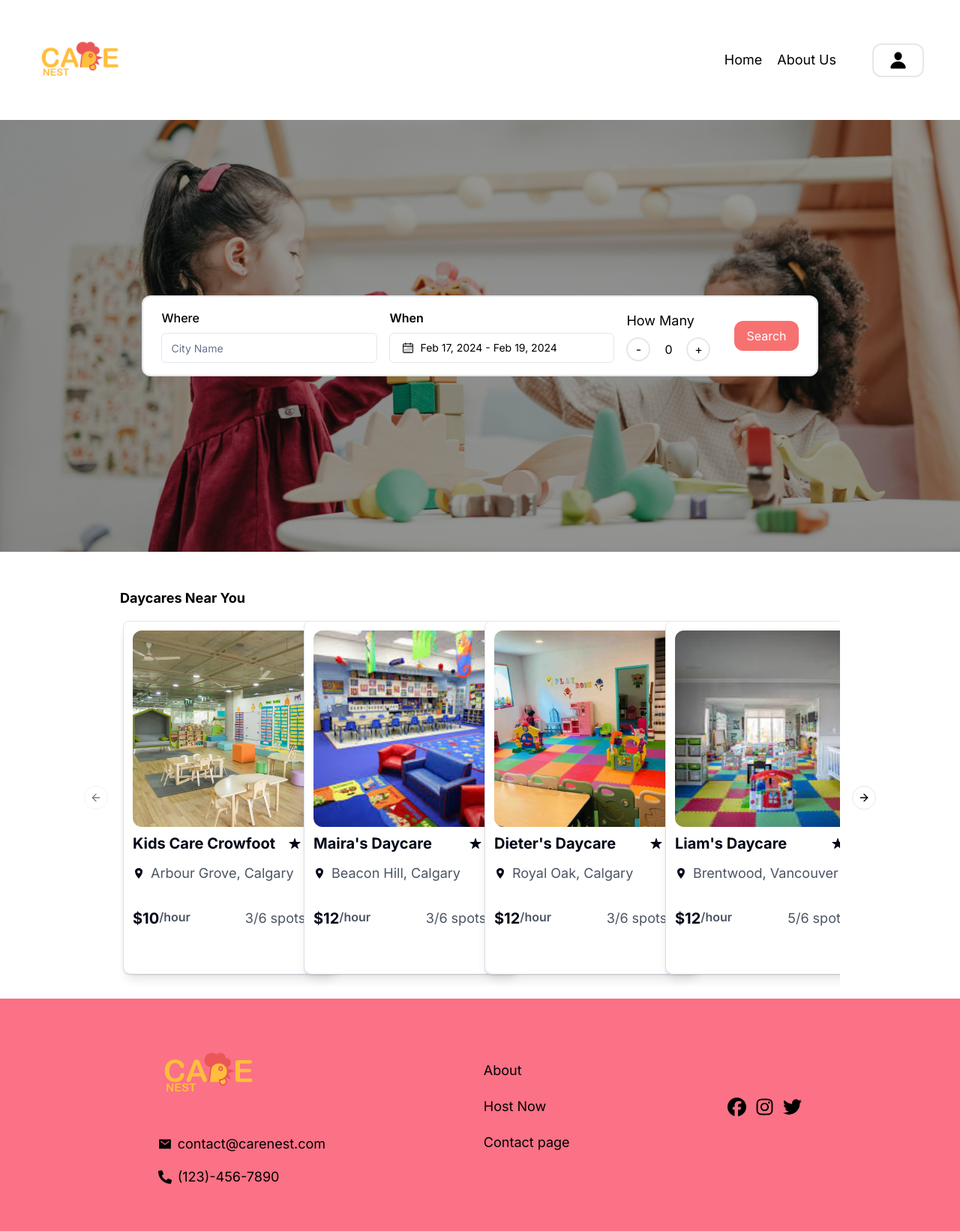
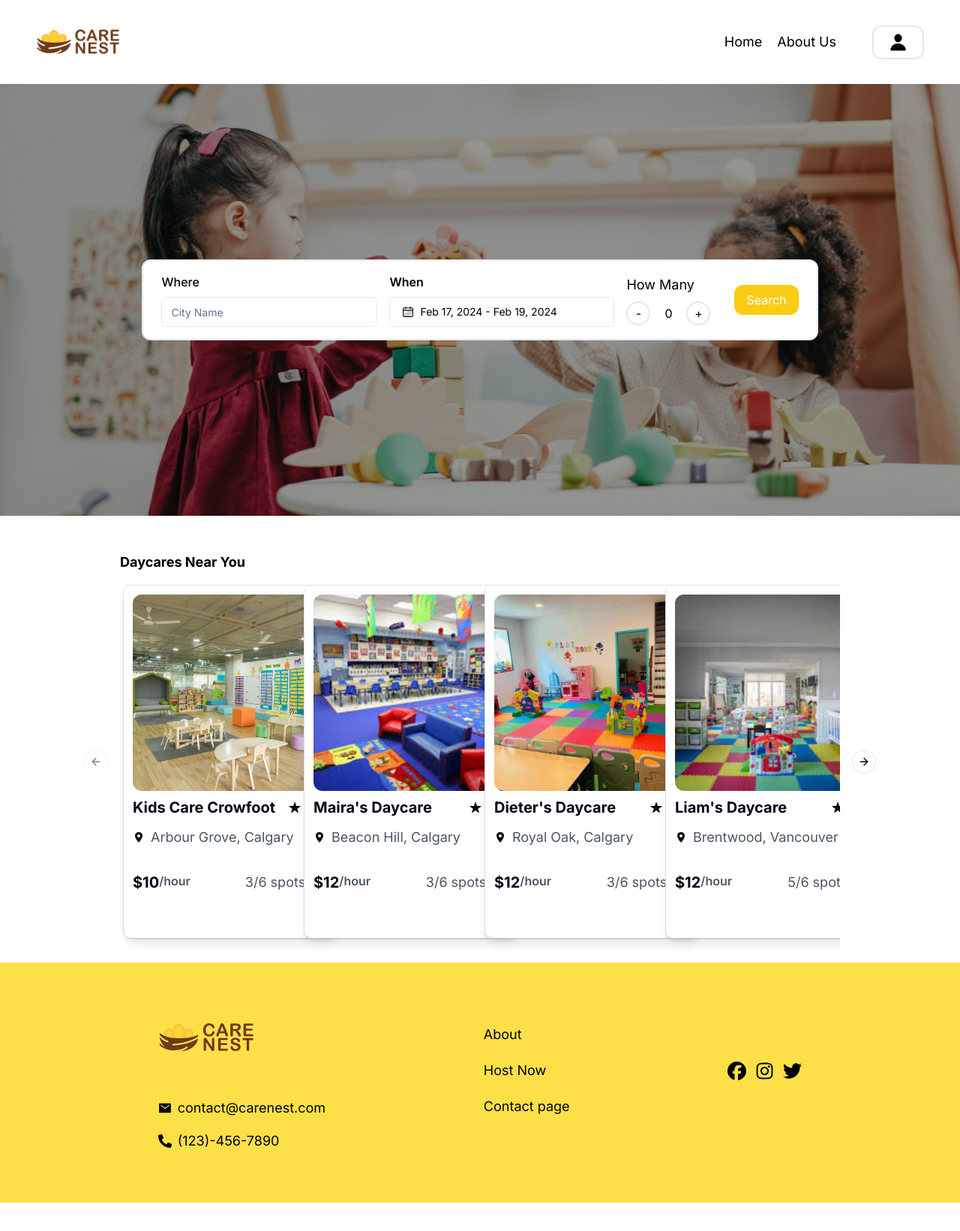
Before and after one commit to HiltonLuu/calgary-hacks-2024, a Next.js app in the folder daycare-finder/: page / in a window 1280 px wide. Shown: the top 1642 px of the page at 75% size. After the commit the page ends 1604 px from the top, so only its background shows below. Built offline with nearby package versions, Linux system fonts and the light colour scheme; no server answers.

Commit message:
Fixed/improved styling

```diff
--- a/daycare-finder/src/app/_components/LandingPage/Foot.tsx
+++ b/daycare-finder/src/app/_components/LandingPage/Foot.tsx
@@ -4,10 +4,10 @@ import { IoMailSharp } from "react-icons/io5";
 import { FaPhoneAlt } from "react-icons/fa";
 export default function Foot() {
   return (
-    <div className="h-80 bg-rose-400 flex justify-evenly items-center text-black pb-12 pt-4">
+    <div className="h-80 bg-yellow-300 flex justify-evenly items-center text-black pb-12 pt-4">
       <div className="flex flex-col gap-4 ">
         {/* <div className="text-2xl">CareNest</div> */}
-        <img src="/assets/logo.png" className="w-32" />
+        <img src="/assets/newLogo.png" className="w-32" />
         <div className="text-lg flex gap-2 items-center">
           <IoMailSharp /> contact@carenest.com
         </div>
--- a/daycare-finder/src/app/_components/SearchBar.tsx
+++ b/daycare-finder/src/app/_components/SearchBar.tsx
@@ -92,7 +92,7 @@ export default function SearchBar() {
       </div>
       <button
         onClick={handleSearch}
-        className="bg-red-400 px-4 py-2 text-white rounded-xl"
+        className="bg-yellow-400 px-4 py-2 text-white rounded-xl"
       >
         Search
       </button>
--- a/daycare-finder/src/app/_components/navbar.tsx
+++ b/daycare-finder/src/app/_components/navbar.tsx
@@ -13,10 +13,10 @@ export default function Navbar() {
   //   const isResultsPage = router.pathname === "/results";
   //   console.log(isResultsPage);
   return (
-    <div className="flex justify-between px-12 py-6 items-center shadow-lg">
+    <div className="flex justify-between px-12 py-0 items-center bg-white ">
       {/* <div className="text-xl">CareNest</div> */}
       <img
-        src="/assets/logo.png"
+        src="/assets/newLogo.png"
         className="w-28 cursor-pointer"
         onClick={() => router.push("/")}
       />
--- a/daycare-finder/src/app/daycare/daycareInfoCard.tsx
+++ b/daycare-finder/src/app/daycare/daycareInfoCard.tsx
@@ -55,7 +55,7 @@ function daycareInfoCard() {
 
     return (
         <>
-            <div className='sticky flex justify-end pt-12 top-20 w-full'>
+            <div className='sticky flex justify-end pt-12 top-32 w-full'>
                 <div className='flex justify-center w-full  absolute '>
                     <div className='flex w-fit h-fit bg-white rounded-2xl shadow-xl border border-gray-200'>
 
--- a/daycare-finder/src/app/daycare/page.tsx
+++ b/daycare-finder/src/app/daycare/page.tsx
@@ -19,6 +19,8 @@ import {
   CarouselNext,
   CarouselPrevious,
 } from "@/components/ui/carousel"
+import Navbar from '../_components/navbar';
+import SearchBar from '../_components/SearchBar';
 
 const StarFull = (
   <svg
@@ -54,16 +56,47 @@ const StarEmpty = (
 
 function daycarePage() {
   return (
+    <>
+
       <div className='flex flex-col h-fit mb-10 bg-white'>
 
-      <div className='relative h-1/2 min-h-[400px] w-full '>
+        {/* Search in Navbar configuration */}
+        {/* <div className='sticky'>
+          <div className='fixed w-full top-5 flex justify-center items-center'>
+            <SearchBar />
+          </div>
+        </div>
+        <div className='top-0 sticky z-10'>
+          <Navbar />
+        </div> */}
+
+        {/* <div className='sticky z-20'>
+          <div className='fixed w-full z-20 top-16 flex justify-center items-center'>
+            <SearchBar />
+          </div>
+        </div> */}
+
+        {/* <div className='sticky bottom-0 top-16 z-10'>
+          <div className='absolute w-full flex justify-center items-center'>
+            <SearchBar />
+          </div>
+        </div> */}
+
+        <div className='top-0 sticky z-20'>
+          <Navbar />
+        </div>
+
+        <div className='relative h-1/2 min-h-[400px] w-full'>
           <img className='h-1/2 fixed w-full min-h-[400px] object-cover brightness-75' src='/daycarePhoto.jpg'></img>
+          <div className='sticky flex items-center self-start pb-8 top-28 z-20'>
+            <div className='absolute w-full flex -top-16 justify-center items-center'>
+              <SearchBar />
+            </div>
+          </div>
         </div>
 
 
-      {/* <div className='relative -top-28'> */}
-
-      <div className='relative h-1/2 yellow-amber-500 -top-28'>
+        <div className='relative h-1/2 yellow-amber-500 -top-28 z-10'>
 
           <div className='flex flex-col mx-16 align-bottom '>
             <h1 className='font-bold text-white text-2xl'>Nurture Grove</h1>
@@ -71,9 +104,11 @@ function daycarePage() {
               <h1 className='text-white mb-4'>259-153 Arbour Grove Close NW, Calgary, AB</h1>
               <div className='flex flex-row gap-1'>
                 <h1 className='text-white font-medium'>4.50</h1>
+                <a href='#reviews'>
                   <svg xmlns="http://www.w3.org/2000/svg" fill="none" viewBox="0 0 24 24" strokeWidth="1.8" stroke="currentColor" className="w-6 h-6 text-white hover:text-yellow-400">
                     <path strokeLinecap="round" strokeLinejoin="round" d="M11.48 3.499a.562.562 0 0 1 1.04 0l2.125 5.111a.563.563 0 0 0 .475.345l5.518.442c.499.04.701.663.321.988l-4.204 3.602a.563.563 0 0 0-.182.557l1.285 5.385a.562.562 0 0 1-.84.61l-4.725-2.885a.562.562 0 0 0-.586 0L6.982 20.54a.562.562 0 0 1-.84-.61l1.285-5.386a.562.562 0 0 0-.182-.557l-4.204-3.602a.562.562 0 0 1 .321-.988l5.518-.442a.563.563 0 0 0 .475-.345L11.48 3.5Z" />
                   </svg>
+                </a>
               </div>
             </div>
 
@@ -81,12 +116,15 @@ function daycarePage() {
 
           {/* Daycare provider infromation */}
           <div className='bg-white h-20 rounded-t-[40px]'>
-          <div className='flex justify-left ml-16 items-center h-full gap-2'>
+            <div className='flex justify-left ml-16 pt-12 items-center h-full gap-2'>
               <Avatar>
                 <AvatarImage src="/assets/rayMcCoy.jpg" />
                 <AvatarFallback>CN</AvatarFallback>
               </Avatar>
               <h1 className=''>Ray McCoy</h1>
+              <svg xmlns="http://www.w3.org/2000/svg" fill="none" viewBox="0 0 24 24" strokeWidth="1.5" stroke="currentColor" className="w-6 h-6 text-blue-400">
+                <path strokeLinecap="round" stroke-linejoin="round" d="M9 12.75 11.25 15 15 9.75M21 12c0 1.268-.63 2.39-1.593 3.068a3.745 3.745 0 0 1-1.043 3.296 3.745 3.745 0 0 1-3.296 1.043A3.745 3.745 0 0 1 12 21c-1.268 0-2.39-.63-3.068-1.593a3.746 3.746 0 0 1-3.296-1.043 3.745 3.745 0 0 1-1.043-3.296A3.745 3.745 0 0 1 3 12c0-1.268.63-2.39 1.593-3.068a3.745 3.745 0 0 1 1.043-3.296 3.746 3.746 0 0 1 3.296-1.043A3.746 3.746 0 0 1 12 3c1.268 0 2.39.63 3.068 1.593a3.746 3.746 0 0 1 3.296 1.043 3.746 3.746 0 0 1 1.043 3.296A3.745 3.745 0 0 1 21 12Z" />
+              </svg>
             </div>
           </div>
 
@@ -101,14 +139,15 @@ function daycarePage() {
 
                 <Carousel>
                   <CarouselContent>
-                  <CarouselItem className="basis-1/3 w-72 h-72"><img className='object-cover w-full h-full' src="https://media.kijiji.ca/api/v1/ca-prod-fsbo-ads/images/e7/e779ba9c-4702-4519-aa5c-236fae8a3b98?rule=kijijica-640-webp" alt="" /></CarouselItem>
-                  <CarouselItem className="basis-2/3 w-72 h-72"><img className='object-cover w-full h-full' src="https://media.kijiji.ca/api/v1/ca-prod-fsbo-ads/images/14/148138da-e0c0-4018-8c52-fce84999b9df?rule=kijijica-640-webp" alt="" /></CarouselItem>
-                  <CarouselItem className="basis-3/3 w-72 h-72"><img className='object-cover w-full h-full' src="https://media.kijiji.ca/api/v1/ca-prod-fsbo-ads/images/f3/f3fea19f-79c6-48de-a8df-8a01a01e286f?rule=kijijica-640-webp" alt="" /></CarouselItem>
+                    <CarouselItem className="basis-1/3 w-72 h-72"><img className='object-cover w-full h-full rounded-xl' src="https://media.kijiji.ca/api/v1/ca-prod-fsbo-ads/images/e7/e779ba9c-4702-4519-aa5c-236fae8a3b98?rule=kijijica-640-webp" alt="" /></CarouselItem>
+                    <CarouselItem className="basis-2/3 w-72 h-72"><img className='object-cover w-full h-full rounded-xl' src="https://images.unsplash.com/photo-1613794713137-a78aba4be84a?q=80&w=2075&auto=format&fit=crop&ixlib=rb-4.0.3&ixid=M3wxMjA3fDB8MHxwaG90by1wYWdlfHx8fGVufDB8fHx8fA%3D%3D" alt="" /></CarouselItem>
+                    <CarouselItem className="basis-3/3 w-72 h-72"><img className='object-cover w-full h-full rounded-xl' src="https://images.unsplash.com/photo-1564429238817-393bd4286b2d?q=80&w=1974&auto=format&fit=crop&ixlib=rb-4.0.3&ixid=M3wxMjA3fDB8MHxwaG90by1wYWdlfHx8fGVufDB8fHx8fA%3D%3D" alt="" /></CarouselItem>
                   </CarouselContent>
                   <CarouselPrevious />
                   <CarouselNext />
                 </Carousel>
 
+                <div className='bg-gray-200 my-8 h-[1px] w-full'></div>
 
                 {/* About */}
                 <div className='flex flex-col gap-y-4'>
@@ -180,7 +219,8 @@ function daycarePage() {
 
                 <div className='bg-gray-200 my-8 h-[1px] w-full'></div>
 
-              <div className="w-full flex justify-center">
+                {/* Reviews */}
+                <div className="w-full flex justify-center" id="reviews">
                   <Table>
                     <TableHeader>
                       <TableRow>
@@ -247,12 +287,9 @@ function daycarePage() {
 
         </div>
 
-      {/* </div> */}
 
-
-
-
-    </div>
+      </div >
+    </>
   );
 }
 
```
Also changed, not shown: daycare-finder/public/assets/newLogo.png (added). Lines whose indentation alone changed are shown as unchanged.
